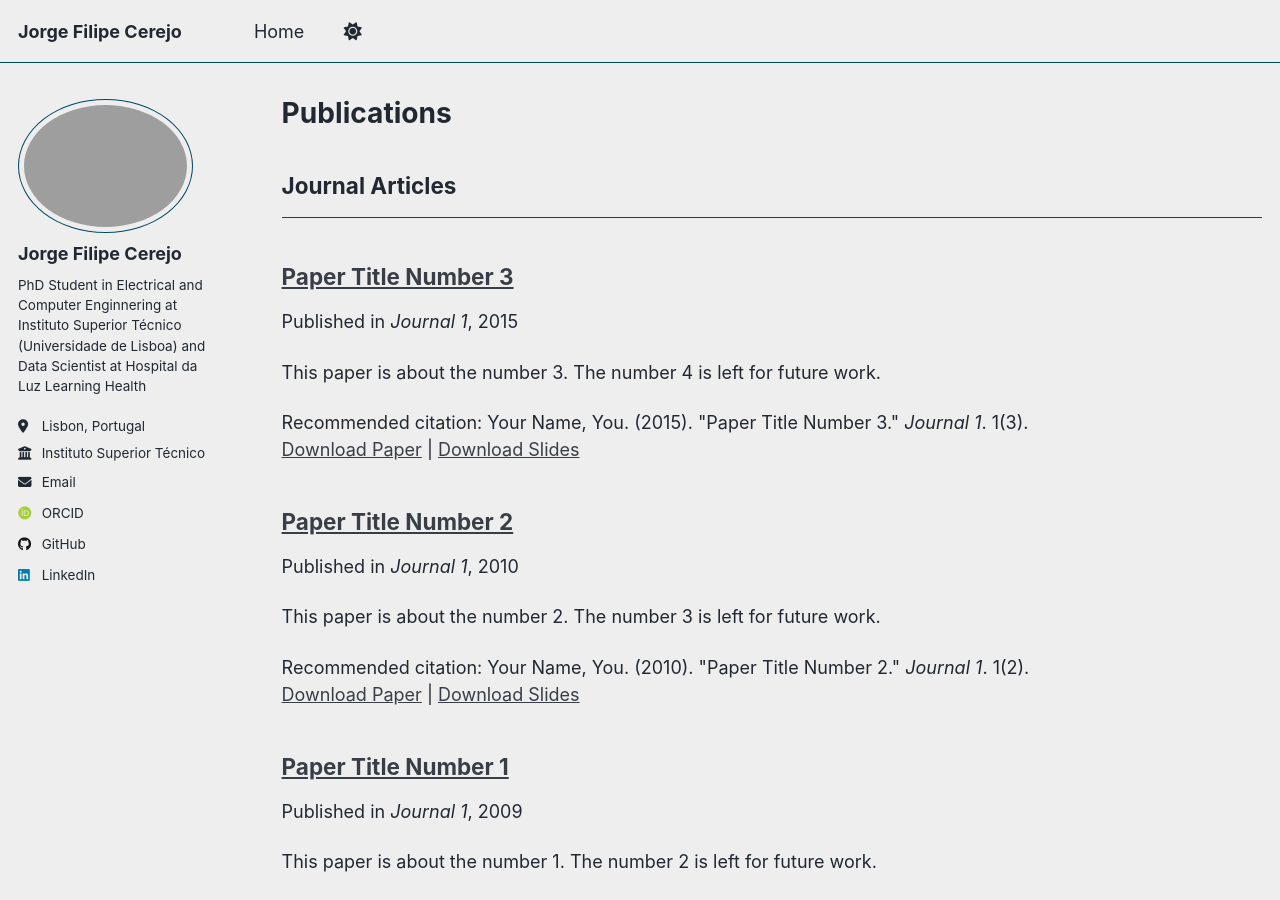
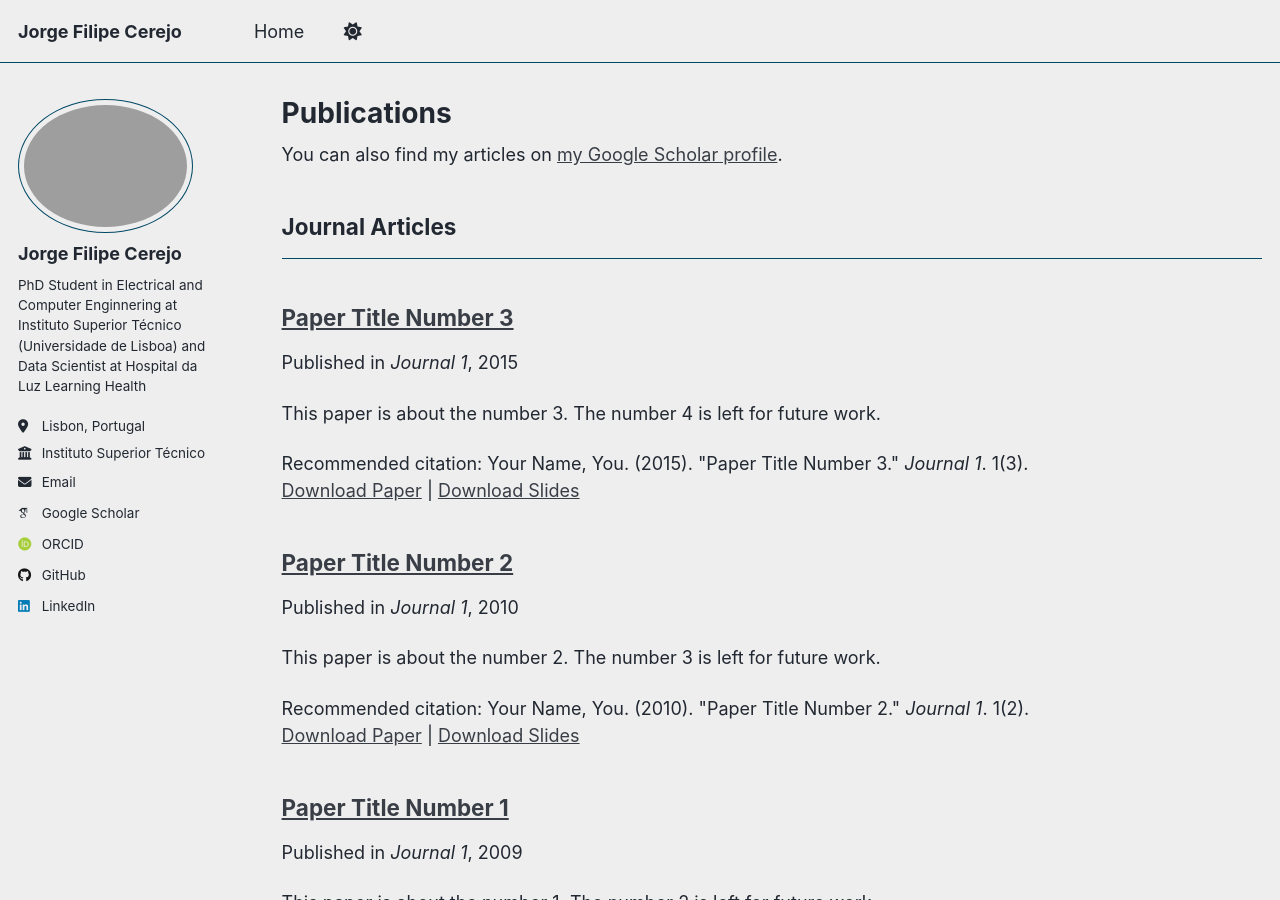
Before and after one commit to jfcerejo/jorge-cerejo.github.io, a Jekyll site: the page built from _pages/publications.html, in a window 1280 px wide and 900 px high. Built offline with Jekyll 4.4.1, drawn with Linux system fonts in a browser that asks for light colours; some web fonts are replaced; a script that is not in the unit is left out; part of the change alters nothing that is shown.

Commit message:
Add Google Scholar link to configuration

```diff
--- a/_config.yml
+++ b/_config.yml
@@ -29,7 +29,7 @@ author:
   email            : "jorge.filipe.cerejo@tecnico.ulisboa.pt"
 
   # Academic websites
-  googlescholar    :
+  googlescholar    : "https://scholar.google.com/citations?user=mE6Mv4sAAAAJ&hl=pt-PT"
   orcid            : "https://orcid.org/0009-0004-5221-4964"
   researchgate     :
   scopus           :
```
